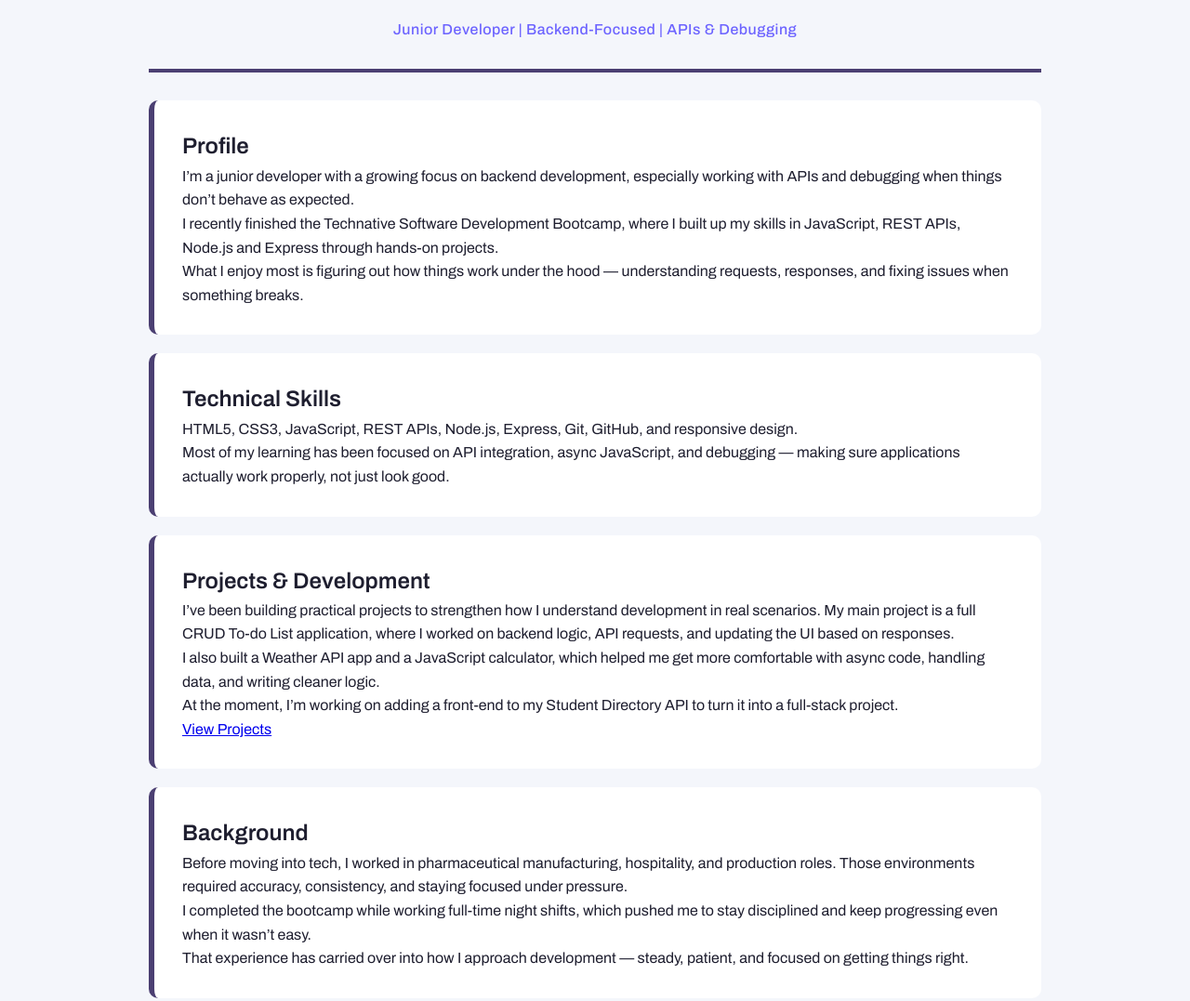
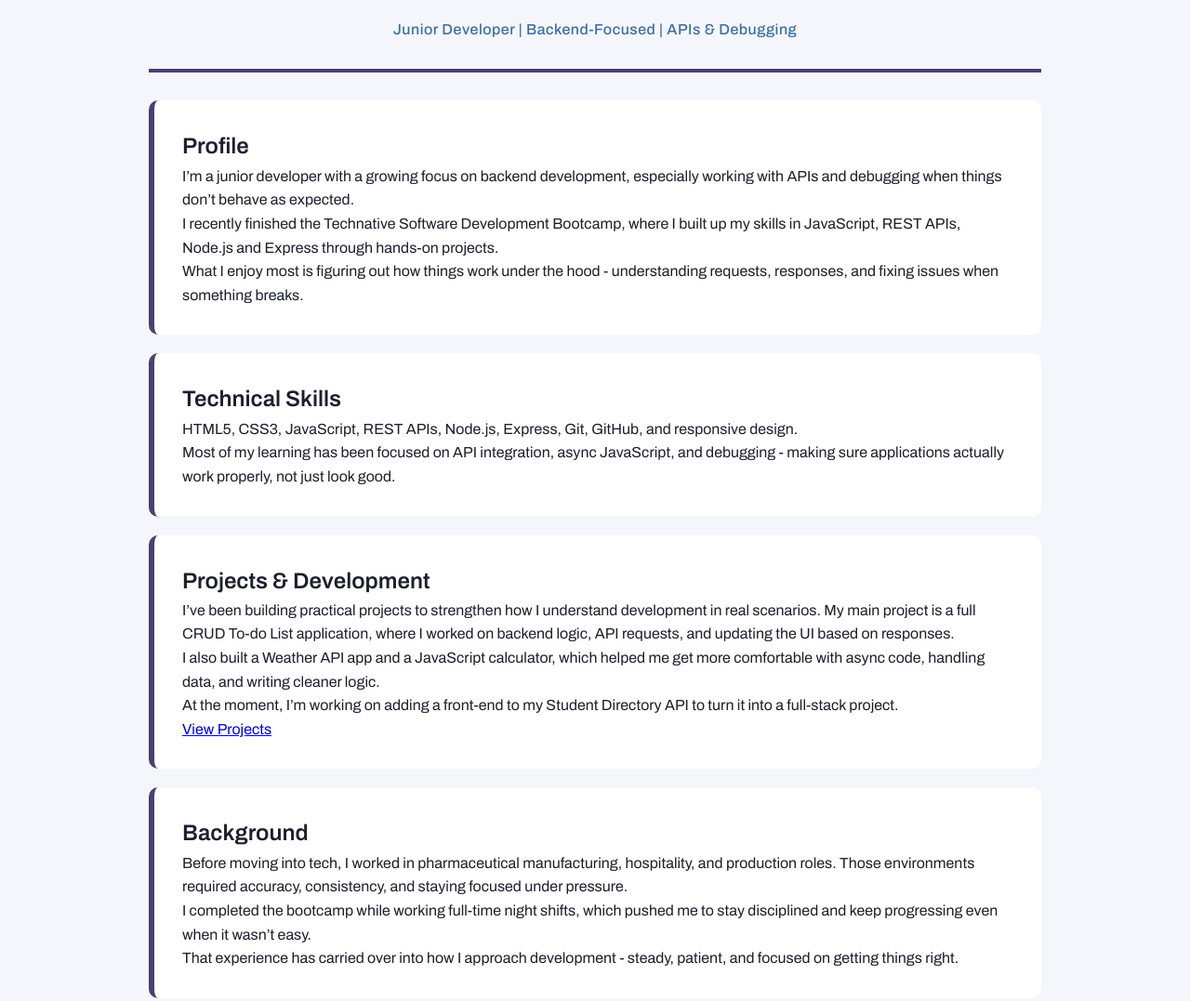
Before and after one commit to naterufenacht/naterufenacht.github.io, a plain HTML site: page about.html in a window 1280 px wide. Shown: the part 223-1300 px from the top of the page at 93% size. Drawn offline with Linux system fonts and the light colour scheme.

Commit message:
minor changes to content and subtitle css

```diff
--- a/about.html
+++ b/about.html
@@ -68,7 +68,7 @@
             </p>
 
             <p>
-                What I enjoy most is figuring out how things work under the hood — understanding requests,
+                What I enjoy most is figuring out how things work under the hood - understanding requests,
                 responses, and fixing issues when something breaks.
             </p>
 
@@ -86,7 +86,7 @@
             </p>
 
             <p>
-                Most of my learning has been focused on API integration, async JavaScript, and debugging —
+                Most of my learning has been focused on API integration, async JavaScript, and debugging -
                 making sure applications actually work properly, not just look good.
             </p>
 
@@ -137,7 +137,7 @@
             </p>
 
             <p>
-                That experience has carried over into how I approach development — steady, patient,
+                That experience has carried over into how I approach development - steady, patient,
                 and focused on getting things right.
             </p>
 
--- a/style.css
+++ b/style.css
@@ -282,7 +282,7 @@ body {
 
 .subtitle {
     font-weight: 500;
-    color: #6c63ff;
+    color: var(--secondary);
     letter-spacing: 0.5px;
 }
 
```
